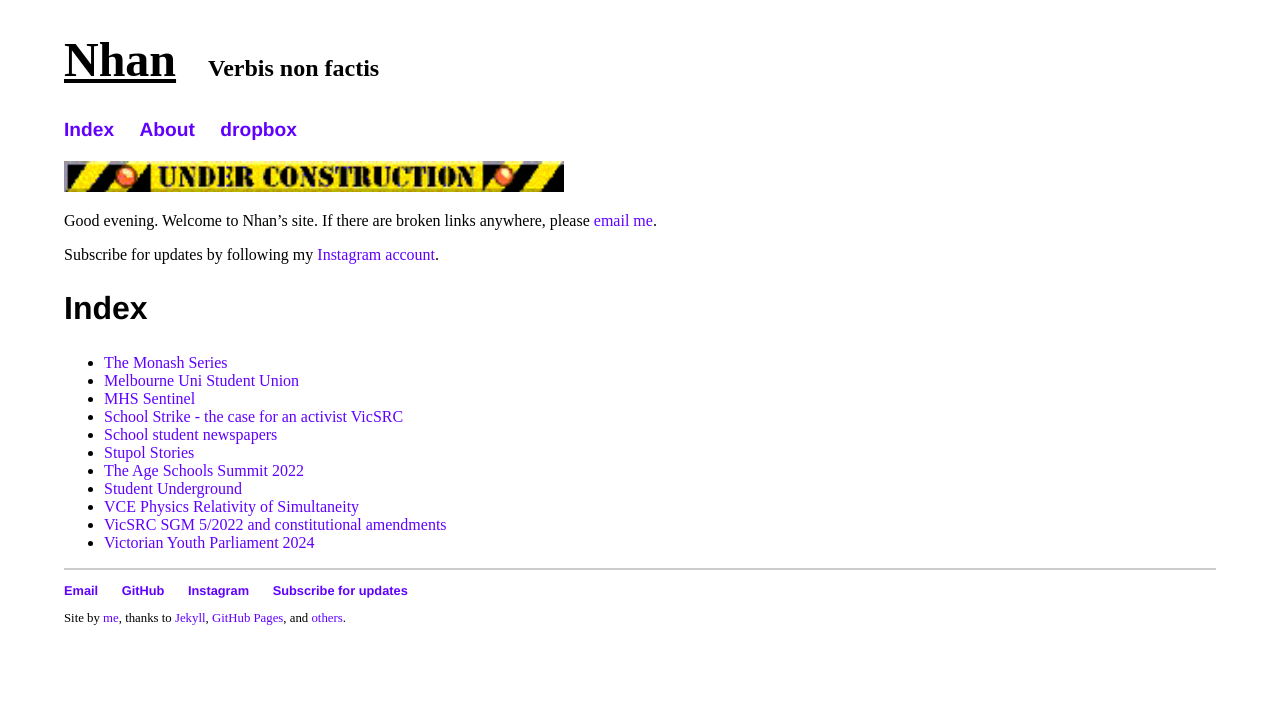
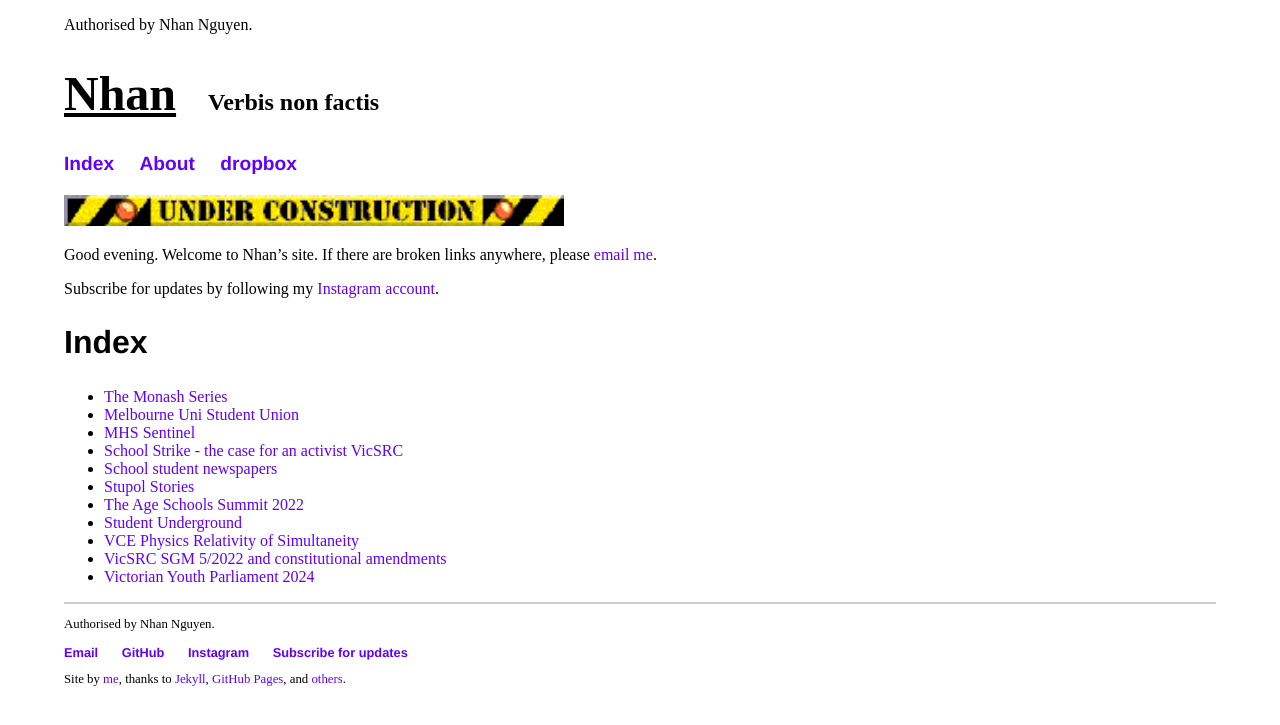
Before and after one commit to nhtnhanbn/nhtnhanbn.github.io, a Jekyll site: the page built from index.md, in a window 1280 px wide. Shown: the top 725 px of the page. Built offline with Jekyll 4.4.1, drawn with Linux system fonts in a browser that asks for light colours; grey boxes are pictures that could not be loaded.

Commit message:
Add temporary election authorisation

```diff
--- a/_layouts/default.html
+++ b/_layouts/default.html
@@ -7,6 +7,7 @@
     {% seo %}
 </head>
   <body>
+    <p>Authorised by Nhan Nguyen.</p>
     <h1>
     <a href="/"><span style="text-decoration:underline; color:black">Nhan</span></a>
     <span style="font-size:50%; margin-left:20px">Verbis non factis</span>
@@ -22,6 +23,7 @@
       {{ content }}
     </div>
     <footer>
+      <p>Authorised by Nhan Nguyen.</p>
       <ul>
         <li><a href="mailto:nhtnhanbn@gmail.com">Email</a></li>
         <li><a href="https://github.com/nhtnhanbn">GitHub</a></li>
```
